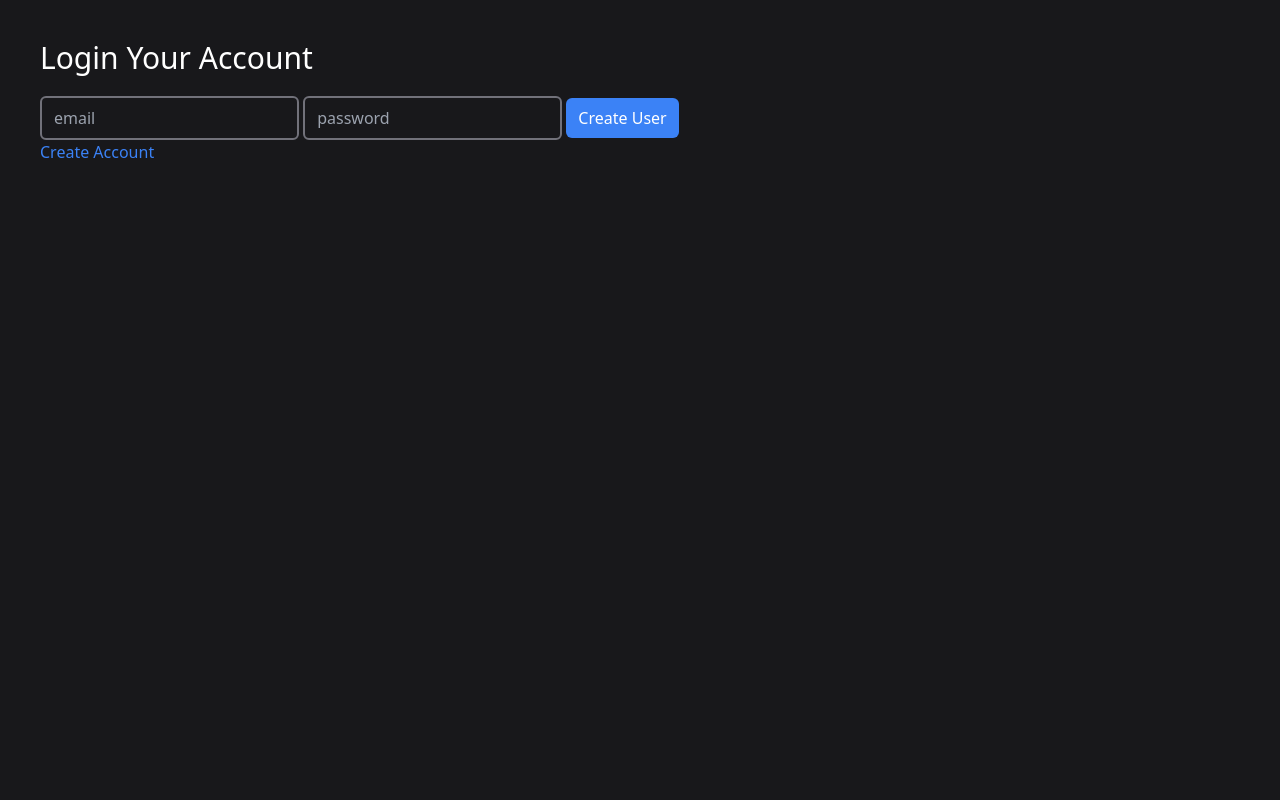
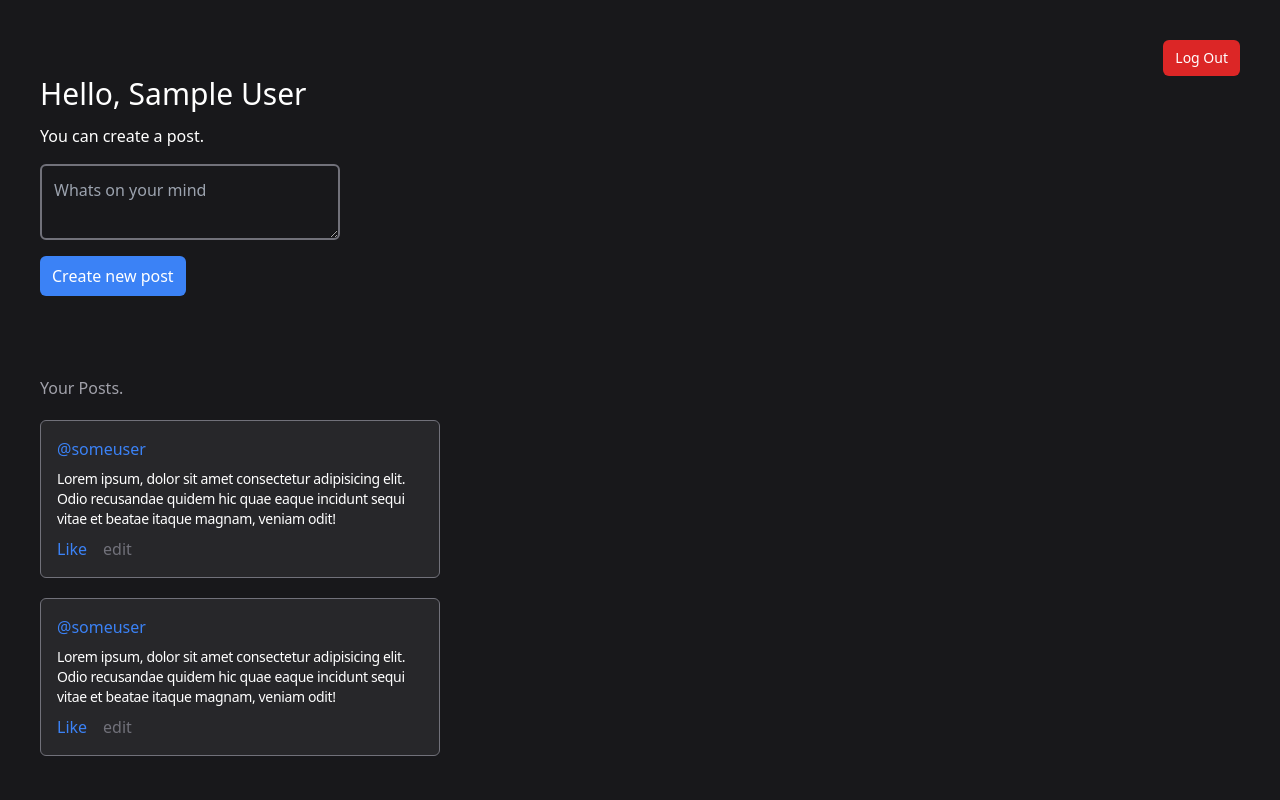
Before and after one commit to Liza172/Backend, a Node server app: page /profile in a window 1280 px wide. Run offline with Node 20, Linux system fonts and the light colour scheme; the visitor is signed in with stand-in values (Sample User, id 1); some libraries are stand-ins or nearby versions.

Commit message:
Mini project 2

```diff
--- a/Day12_Mini_Projects_1_Data_Association/app.js
+++ b/Day12_Mini_Projects_1_Data_Association/app.js
@@ -19,9 +19,9 @@ app.get("/login", function(req, res){
   res.render("login");
 })
 
-app.post("/register", function(req, res){
+app.post("/register", async function(req, res){
 
-  let user = userModel.findOne(req.body.email);
+  let user = await userModel.findOne({email:req.body.email});
   if(user)
     return res.status(500).send("User already registered!!")
 
@@ -37,16 +37,16 @@ app.post("/register", function(req, res){
           email: req.body.email,
           password: hash,
       });
-      let token = jwt.sign({email : email, userid: user._id}, "aaaa");
+      let token = jwt.sign({email : user.email, userid: user._id}, "aaaa");
       res.cookie("token", token);
       res.send("registered");
     })
   })
 })
 
-app.post("/login", function(req, res){
+app.post("/login", async function(req, res){
 
-  let user = userModel.findOne(req.body.email);
+  let user = await userModel.findOne({email : req.body.email});
   if(!user)
     return res.status(500).send("Somthing Went Wrong!!")
 
@@ -54,9 +54,9 @@ app.post("/login", function(req, res){
       if(result)
       {
 
-        let token = jwt.sign({email : email, userid: user._id}, "aaaa");
+        let token = jwt.sign({email : user.email, userid: user._id}, "aaaa");
         res.cookie("token", token);
-        res.status(200).send("You can login");
+        res.status(200).redirect("/profile");
       }
 
       else res.redirect("/login");
@@ -68,14 +68,27 @@ app.post("/login", function(req, res){
     res.redirect("/login");
   })
 
-  app.get('/profile', isLoggedIn, (req,res)=>
+  app.post('/post', isLoggedIn, async (req,res)=>
+    {
+      let user = await userModel.findOne({email : req.user.email});
+      let post = await postModel.create({
+        user : user._id,
+        content : req.body.content
+      });
+      user.posts.push(post._id);
+      await user.save();
+      res.redirect("/profile");
+    });
+
+  app.get('/profile', isLoggedIn, async (req,res)=>
   {
-    res.render("login");
+    let user = await userModel.findOne({email : req.user.email})
+    res.render("profile", {user});
   })
 
   function isLoggedIn(req, res, next)
   {
-    if(req.cookies.token === "") res.send("You must be logged in");
+    if(req.cookies.token === "") res.redirect("/login");
     else
     {
       let data = jwt.verify(req.cookies.token, "aaaa");
--- a/Day12_Mini_Projects_1_Data_Association/views/login.ejs
+++ b/Day12_Mini_Projects_1_Data_Association/views/login.ejs
@@ -16,7 +16,7 @@
       <input class="bg-transparent px-3 py-2 outline-none border-2 border-zinc-500 rounded-md" type="password" placeholder="password" name="password">
       <button class="bg-blue-500 rounded-md px-3 py-2 ">Create User</button>
     </form>
-    <a href="/" class="text-blue-500" > Create Account</a>
+    <a href="/" class="text-blue-500" > Login Account</a>
   </div>
 </body>
 </html>
--- /dev/null
+++ b/Day12_Mini_Projects_1_Data_Association/views/profile.ejs
@@ -0,0 +1,49 @@
+<!DOCTYPE html>
+<html lang="en">
+<head>
+  <meta charset="UTF-8">
+  <meta name="viewport" content="width=device-width, initial-scale=1.0">
+  <title>Document</title>
+  <script src="https://cdn.tailwindcss.com" ></script>
+</head>
+<body>
+  <div class="w-full min-h-screen bg-zinc-900 text-white p-10">
+    <div class="w-full flex justify-end">
+      <a class="bg-red-600 rounded-md px-3 py-2 text-sm md-5 inline-block" href="/logout">Log Out</a>
+    </div>
+
+    <form action="/profile" method="post">
+     <h3 class="text-3xl mb-3">Hello, <%= user.name %></h3>
+     <h5>You can create a post.</h5>
+     <form action="/post" method="post">
+        <textarea placeholder="Whats on your mind" class="block p-3 outline-none w-1/4 bg-transparent border-2 border-zinc-500 text-white mt-4 rounded-md" name="content"></textarea>
+        <input class="px-3 w-35 py-2 bg-blue-500 rounded-md block mt-4" type="submit" value="Create new post">
+
+     </form>
+     <div class="posts mt-20">
+        <h3 class="text-zinc-400">Your Posts.</h3>
+        <div class="postconatiner mt-5">
+          <div class="post w-1/3 p-4 rounded-md border-[1px] border-zinc-500 bg-zinc-800">
+            <h4 class="text-blue-500 mb-2">@someuser</h4>
+            <p class="text-sm tracking-tight">Lorem ipsum, dolor sit amet consectetur adipisicing elit. Odio recusandae quidem hic quae eaque incidunt sequi vitae et beatae itaque magnam, veniam odit!</p>
+            <div class="flex gap-4">
+             <p class="text-blue-500 mt-2">Like</p>
+             <p class="text-zinc-500 mt-2">edit</p>
+            </div>
+          </div>
+        </div>
+        <div class="postconatiner mt-5">
+          <div class="post w-1/3 p-4 rounded-md border-[1px] border-zinc-500 bg-zinc-800">
+            <h4 class="text-blue-500 mb-2">@someuser</h4>
+            <p class="text-sm tracking-tight">Lorem ipsum, dolor sit amet consectetur adipisicing elit. Odio recusandae quidem hic quae eaque incidunt sequi vitae et beatae itaque magnam, veniam odit!</p>
+            <div class="flex gap-4">
+             <p class="text-blue-500 mt-2">Like</p>
+             <p class="text-zinc-500 mt-2">edit</p>
+            </div>
+          </div>
+        </div>
+     </div>
+
+  </div>
+</body>
+</html>
```
